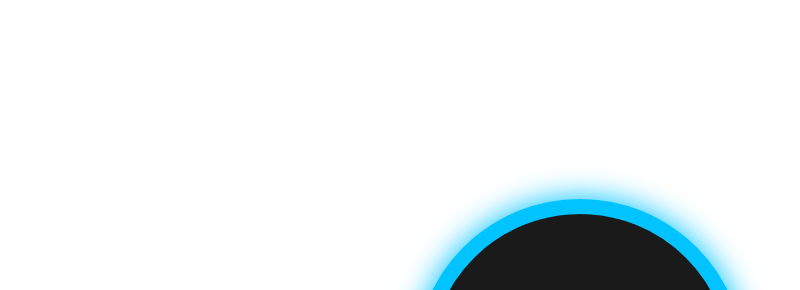
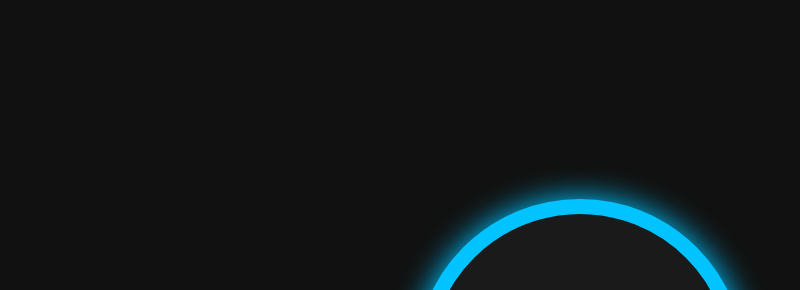
Before and after one commit to MHammad-374/Digital-Clock, a plain HTML site: page index.html in a window 1280 px wide. Shown: the part 36-326 px from the top of the page, without its empty margins (250-1050 px from the left). Drawn offline with Linux system fonts and the light colour scheme.

Commit message:
Update style.css

```diff
--- a/style.css
+++ b/style.css
@@ -4,7 +4,7 @@
 }
 
 body {
-    background: #ffffff;
+    background: #111111;
     height: 100vh;
     display: flex;
     justify-content: center;
```
